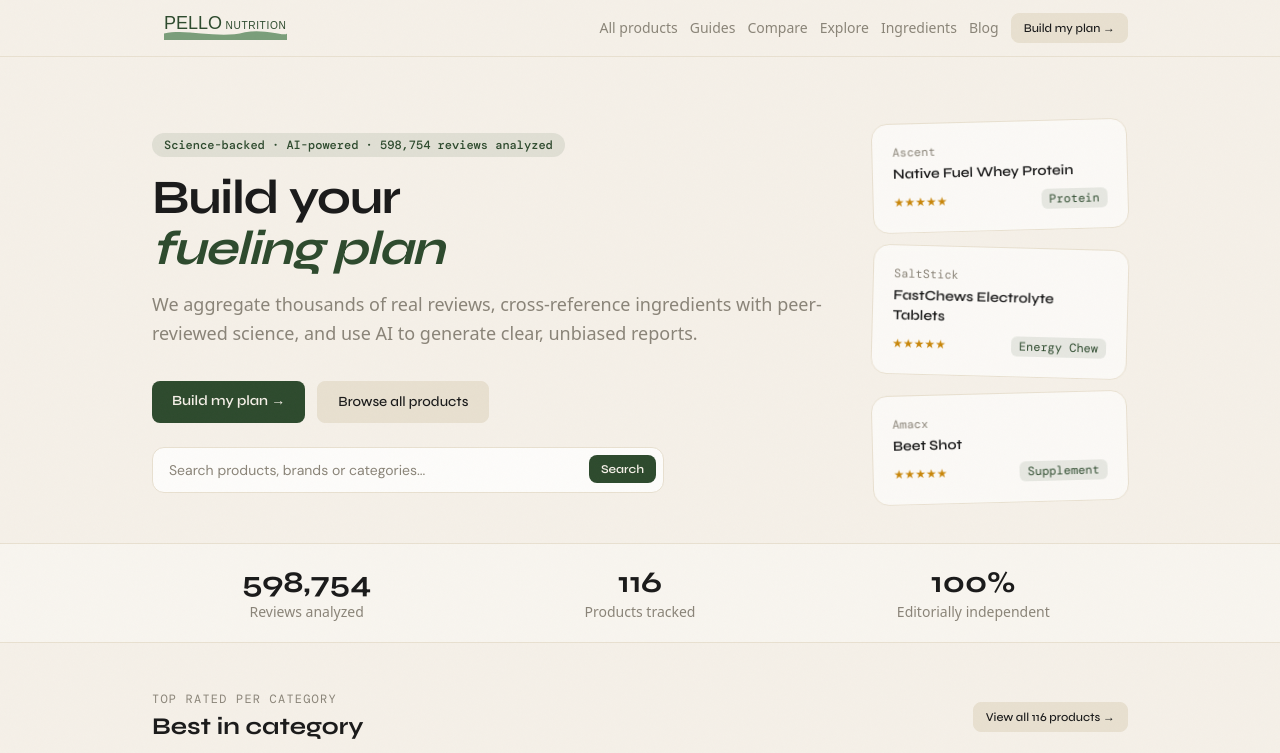
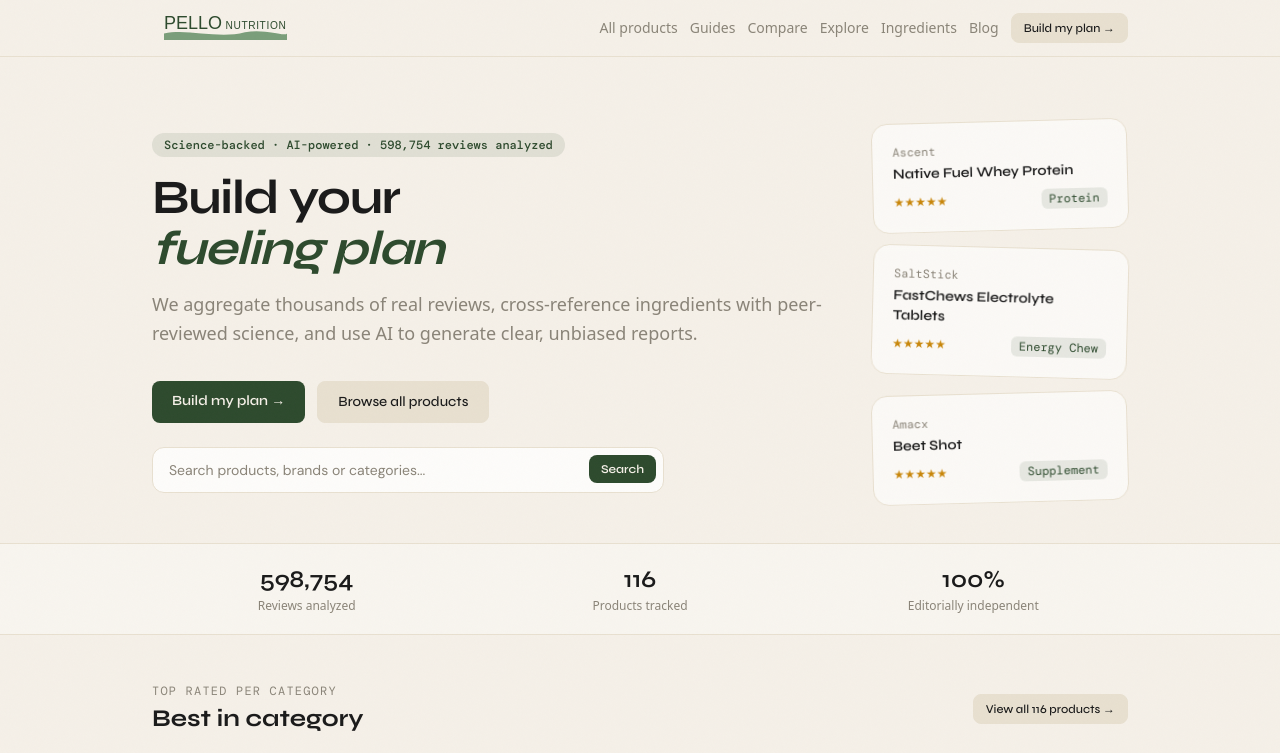
Before and after one commit to Nutrev/pello-nutrition, a Next.js app: page / in a window 1280 px wide. Shown: the top 753 px of the page. Built offline with nearby package versions, Linux system fonts and the light colour scheme.

Commit message:
Reduce stats strip size

```diff
--- a/app/page.tsx
+++ b/app/page.tsx
@@ -203,16 +203,16 @@
       <div className="border-y border-sand bg-white/30 py-5 mb-12">
         <div className="max-w-5xl mx-auto px-6 grid grid-cols-3 gap-6 text-center">
           <div>
-            <div className="font-display font-bold text-3xl">{PRODUCTS.reduce((a, p) => a + p.reviewCount, 0).toLocaleString()}</div>
-            <div className="text-muted text-sm mt-0.5">Reviews analyzed</div>
+            <div className="font-display font-semibold text-2xl">{PRODUCTS.reduce((a, p) => a + p.reviewCount, 0).toLocaleString()}</div>
+            <div className="text-muted text-xs mt-0.5">Reviews analyzed</div>
           </div>
           <div>
-            <div className="font-display font-bold text-3xl">{PRODUCTS.length}</div>
-            <div className="text-muted text-sm mt-0.5">Products tracked</div>
+            <div className="font-display font-semibold text-2xl">{PRODUCTS.length}</div>
+            <div className="text-muted text-xs mt-0.5">Products tracked</div>
           </div>
           <div>
-            <div className="font-display font-bold text-3xl">100%</div>
-            <div className="text-muted text-sm mt-0.5">Editorially independent</div>
+            <div className="font-display font-semibold text-2xl">100%</div>
+            <div className="text-muted text-xs mt-0.5">Editorially independent</div>
           </div>
         </div>
       </div>
```
